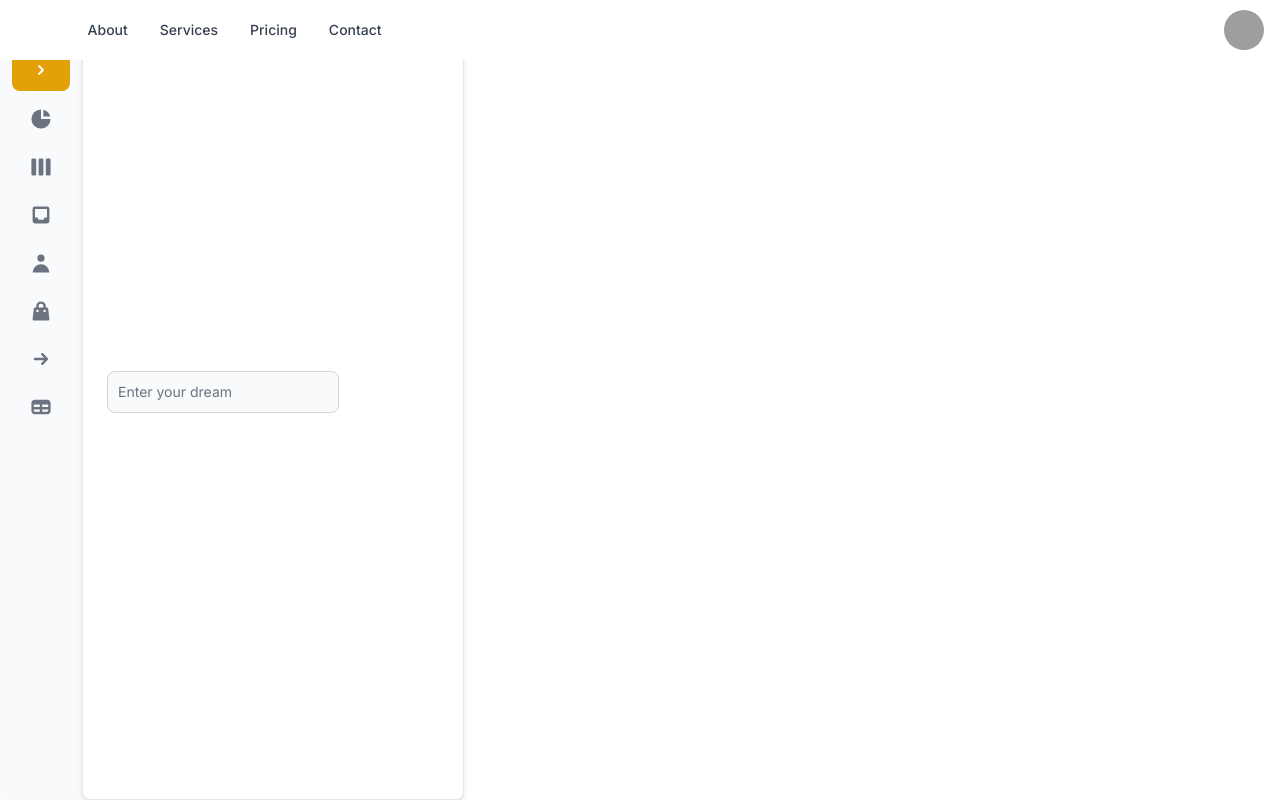
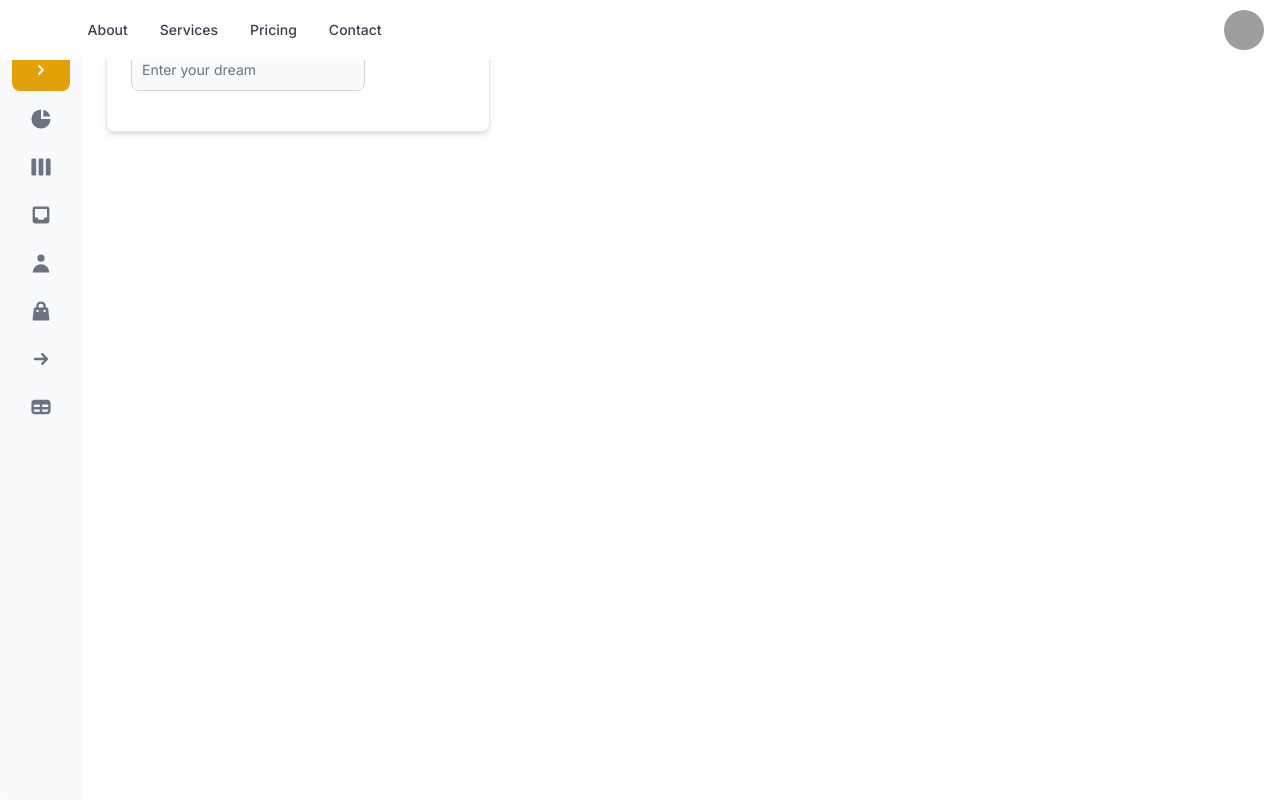
Before and after one commit to linguosity/dreamlink, a Next.js app: page / in a window 1280 px wide. Built offline with nearby package versions, Linux system fonts and the light colour scheme; grey boxes are pictures that could not be loaded.

Commit message:
Refactor page and layout components

```diff
--- a/src/app/layout.tsx
+++ b/src/app/layout.tsx
@@ -2,12 +2,13 @@ import type { Metadata } from "next";
 import { Inter } from "next/font/google";
 import "./globals.css";
 import Script from "next/script";
+import { SidebarProvider } from "../context/SidebarContext";
 
 const inter = Inter({ subsets: ["latin"] });
 
 export const metadata: Metadata = {
-  title: "Create Next App",
-  description: "Generated by create next app",
+  title: "DreamLink",
+  description: "Analyze your dreams with AI",
 };
 
 export default function RootLayout({
@@ -18,13 +19,17 @@ export default function RootLayout({
   return (
     <html lang="en">
       <head>
-      <link href="https://cdn.jsdelivr.net/npm/flowbite@2.4.1/dist/flowbite.min.css" rel="stylesheet" />
+        <link href="https://cdn.jsdelivr.net/npm/flowbite@2.4.1/dist/flowbite.min.css" rel="stylesheet" />
       </head>
-      <body className={inter.className}>{children}
-      <Script
+      <body className={inter.className}>
+        <SidebarProvider>
+          {children}
+        </SidebarProvider>
+        <Script
           src="https://cdnjs.cloudflare.com/ajax/libs/flowbite/2.4.1/flowbite.min.js"
           strategy="afterInteractive"
-        /> </body>
+        />
+      </body>
     </html>
   );
 }
--- a/src/app/page.tsx
+++ b/src/app/page.tsx
@@ -1,29 +1,10 @@
 "use client"
 
-import Link from "next/link";
-import { Avatar, Dropdown, Navbar } from "flowbite-react";
-import Image from "next/image";
-import { useSidebarContext } from "../context/SidebarContext";
-import { Sidebar } from "flowbite-react";
-import DreamAnalysisCard from "./components/OpenAIAnalysisCard";
-import type { FC } from "react";
-import { BiBuoy } from "react-icons/bi";
-import { SideNavbar } from "./components/Sidebar";
-import {
-  HiArrowSmRight,
-  HiChartPie,
-  HiInbox,
-  HiShoppingBag,
-  HiTable,
-  HiUser,
-  HiViewBoards,
-} from "react-icons/hi";
-import { twMerge } from "tailwind-merge";
+import { Navbar, Dropdown, Avatar } from "flowbite-react";
+import DreamAnalysisCard from "../app/components/OpenAIAnalysisCard";
+import { SideNavbar } from "../app/components/Sidebar";
 
 export default function Home() {
-
-  const { isCollapsed } = useSidebarContext();
-
   return (
     <>
       <header>
@@ -53,9 +34,7 @@ export default function Home() {
             <Navbar.Toggle />
           </div>
           <Navbar.Collapse>
-          <Navbar.Link href="#" active>
-            Home
-          </Navbar.Link>
+            <Navbar.Link href="#" active>Home</Navbar.Link>
             <Navbar.Link href="#">About</Navbar.Link>
             <Navbar.Link href="#">Services</Navbar.Link>
             <Navbar.Link href="#">Pricing</Navbar.Link>
@@ -65,11 +44,8 @@ export default function Home() {
       </header>
       <main className="flex h-screen">
         <SideNavbar />
+        <div className="flex-grow p-6">
           <DreamAnalysisCard />
-        <div className="flex-grow p-6">
-          <div className="mb-32 grid text-center lg:mb-0 lg:w-full lg:max-w-5xl lg:grid-cols-4 lg:text-left">
-            {/* Your content here */}
-          </div>
         </div>
       </main>
     </>
```
Lines whose indentation alone changed are shown as unchanged.
